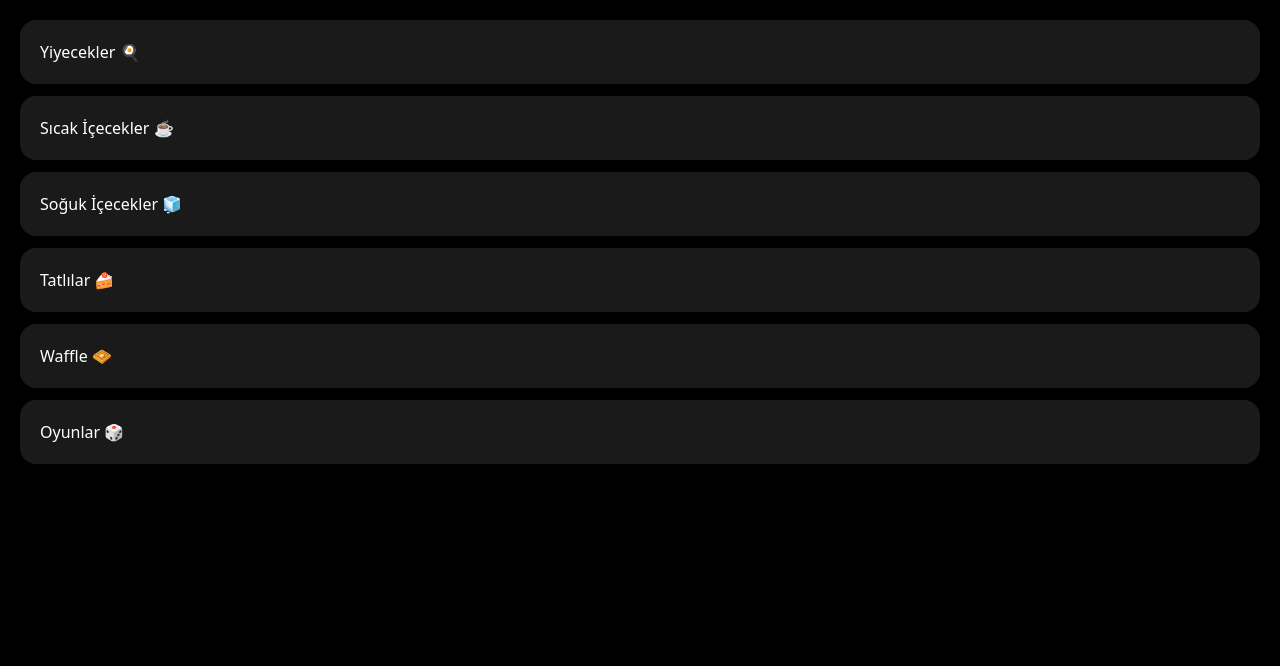
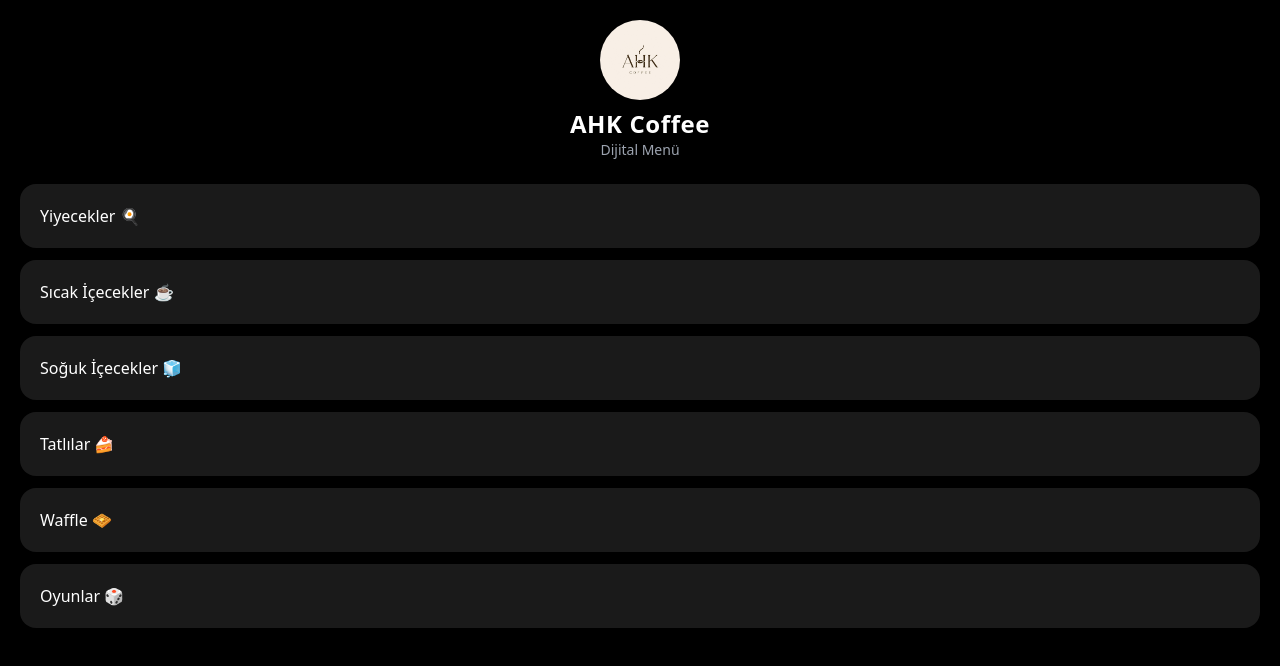
Before and after one commit to hmzkra/cafe-menu, a React (Vite) app: page / in a window 1280 px wide. Shown: the top 666 px of the page. Built offline with nearby package versions, Linux system fonts and the light colour scheme.

Commit message:
menu update

```diff
--- a/src/App.jsx
+++ b/src/App.jsx
@@ -138,8 +138,7 @@
         "İskambil",
         "Tabu",
         "Uno",
-        "Dedektif",
-        "Katil Kim",
+        "Dedektif Katil Kim",
       ],
     },
   ],
@@ -150,7 +149,24 @@
 
   return (
     <div className="min-h-screen bg-black text-white p-5">
+      {/* HEADER */}
+<div className="flex flex-col items-center mb-6">
 
+  <img
+    src="/logo.jpg"
+    alt="AHK Coffee"
+    className="w-20 h-20 rounded-full object-cover mb-2"
+  />
+
+  <h1 className="text-2xl font-bold tracking-wide">
+    AHK Coffee
+  </h1>
+
+  <p className="text-gray-400 text-sm">
+    Dijital Menü
+  </p>
+
+</div>
       {/* CATEGORY */}
       {!category && (
         <div className="grid gap-3">
```
